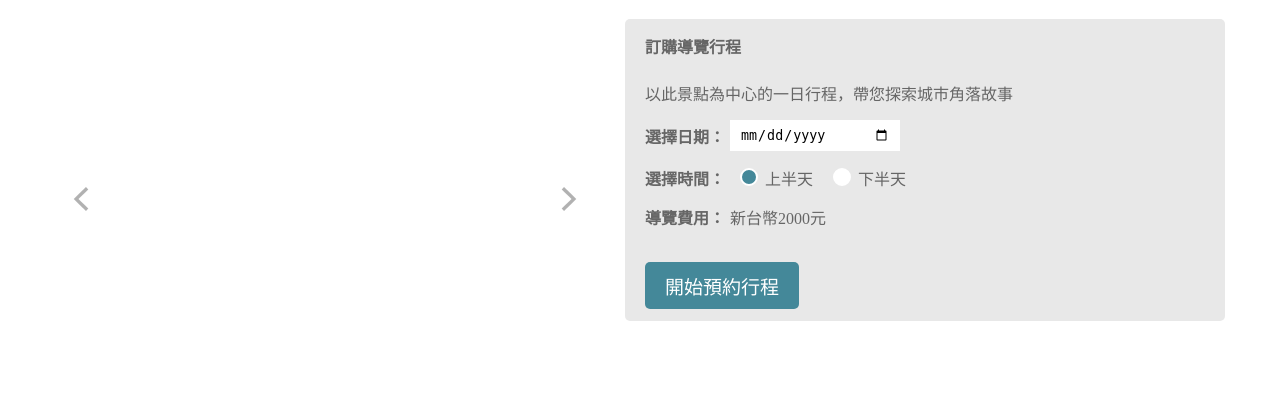
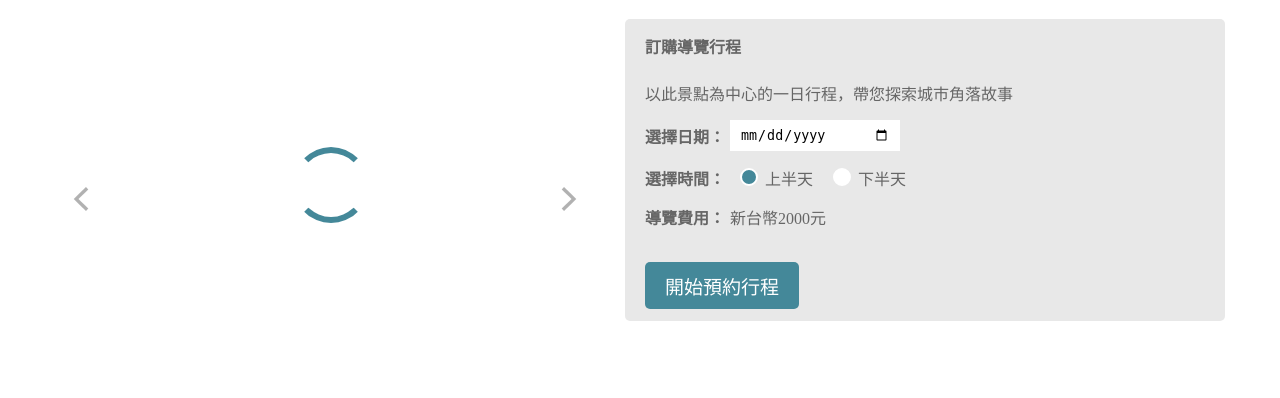
Before and after one commit to ReineChiu/taipei-day-trip, a Flask app: page /attraction/1 in a window 1280 px wide. Shown: the part 113-511 px from the top of the page. Run offline with Flask 2, Linux system fonts and the light colour scheme; data that the repository does not hold is empty.

Commit message:
Guide - Part 6

```diff
--- a/static/css/attraction.css
+++ b/static/css/attraction.css
@@ -32,6 +32,37 @@ section {
     opacity: 0;
     transition: all 2s;
 }
+.lds-dual-ring {
+    display: inline-block;
+    transform: translate(0, 140px);
+    position: absolute;
+    z-index: 40;
+    width: 80px;
+    height: 80px;
+}
+.lds-dual-ring:after {
+    content: " ";
+    display: block;
+    justify-content: center;
+    align-items: center;
+
+    width: 64px;
+    height: 64px;
+    margin: 8px;
+    border-radius: 50%;
+    border: 6px solid #fff;
+    border-color: #448899 transparent #448899 transparent;
+    animation: lds-dual-ring 1.2s linear infinite;
+  }
+  @keyframes lds-dual-ring {
+    0% {
+      transform: rotate(0deg);
+    }
+    100% {
+      transform: rotate(360deg);
+    }
+  }
+
 .left-arrow{
     position: absolute;
     z-index: 31;
@@ -190,7 +221,6 @@ input[type="radio"]:checked+label:before {
     font-size: 19px;
     color: #FFFFFF;
     background-color: #448899;
-    cursor: pointer;
 }
 hr{
     width: 1200px;
```
